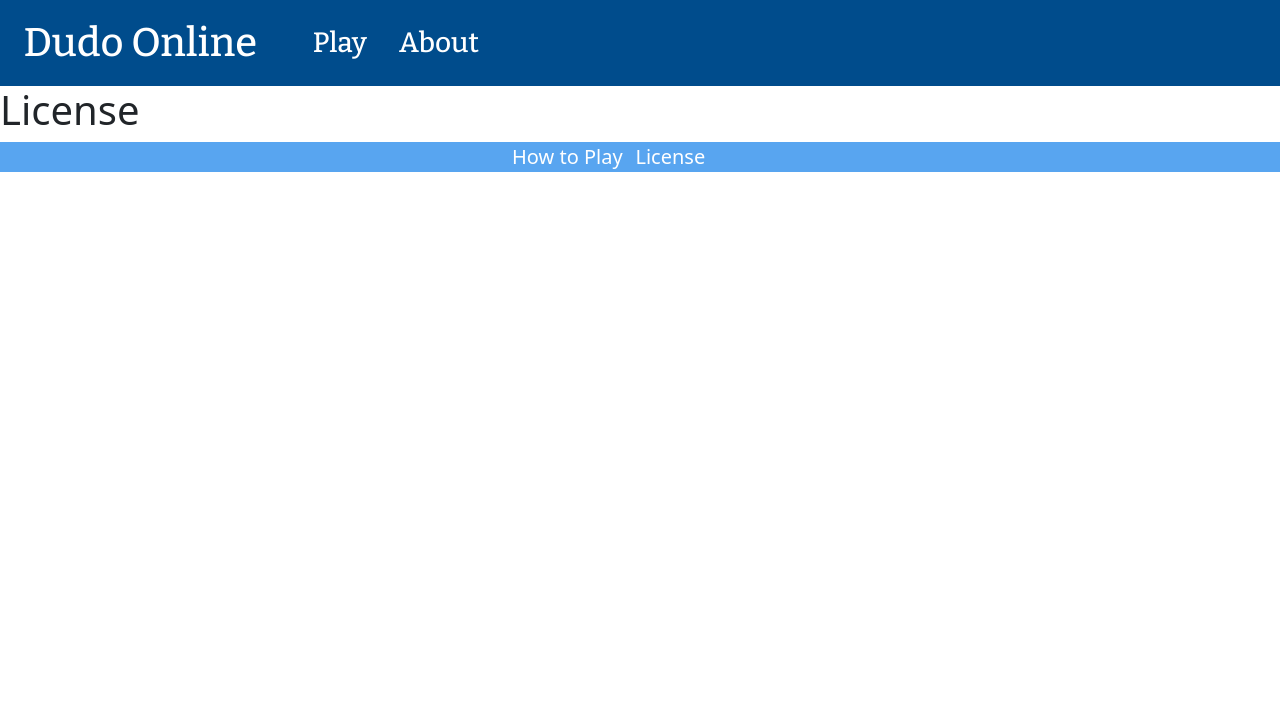
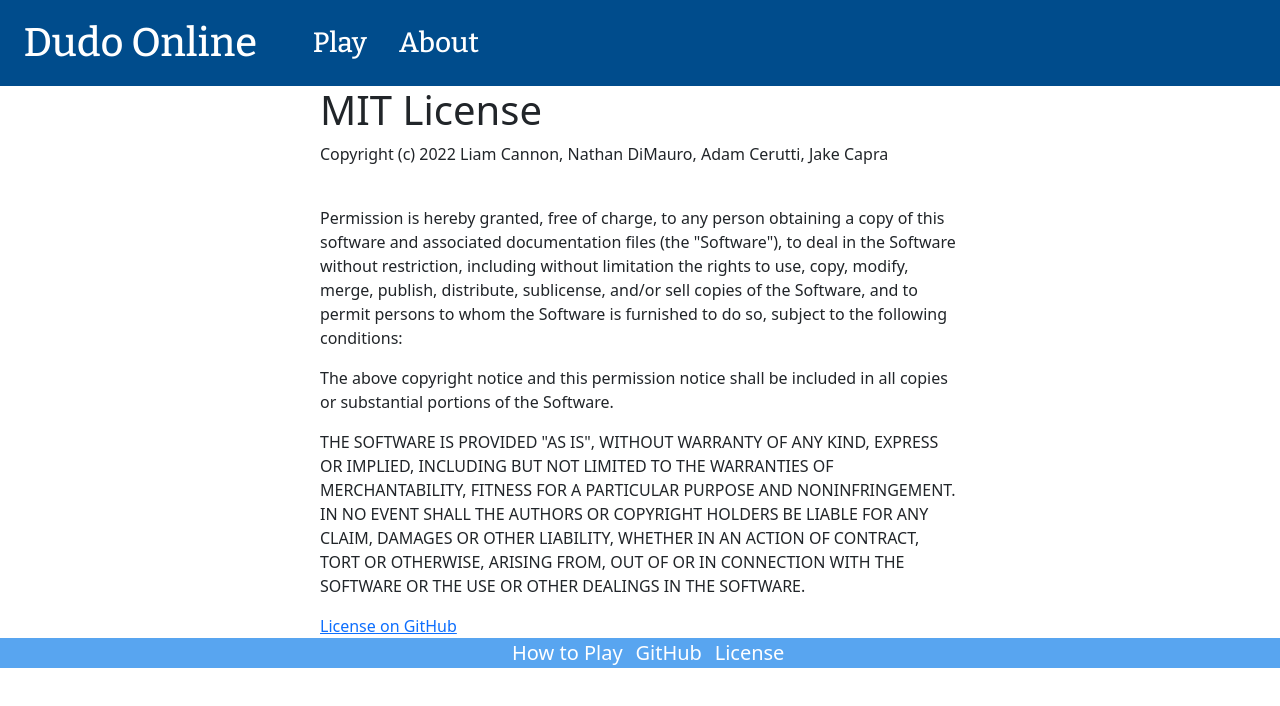
Before and after one commit to NathanDiMauro/Dudo, a React (Create React App) app in the folder client/dudo/: page /license in a window 1280 px wide. Shown: the top 706 px of the page. Built offline with nearby package versions, Linux system fonts and the light colour scheme.

Commit message:
New About/License pages
Fleshed out the "About" and "License" pages.
Added a link to the footer which opens the GitHub page in a new tab.

```diff
--- a/client/dudo/src/components/footer.js
+++ b/client/dudo/src/components/footer.js
@@ -7,6 +7,7 @@ class Footer extends React.Component {
       return (
         <div id='foot'>
           <a href='https://en.wikipedia.org/wiki/Dudo' className='fLink' id='first' target='new'>How to Play</a>
+          <a href='https://github.com/JakeCapra/Scrumshot' className='fLink' id='second' target='new'>GitHub</a>
           <Link to='/license' className='fLink'>License</Link>
         </div>
       )}
--- a/client/dudo/src/pages/about.js
+++ b/client/dudo/src/pages/about.js
@@ -3,7 +3,22 @@ import React from 'react'
 class About extends React.Component {
     render() {
       return (
+        <><div style={{marginLeft: '25%',marginRight: '25%'}}>
         <h1>About</h1>
+        <p>Dudo is a liar's dice game. Learn more <a href="https://en.wikipedia.org/wiki/Dudo" target="_blank">HERE</a></p>
+        <p>We at ScrumShot strive to create an online hub for players to enjoy the wonderful game that is Dudo.</p><br></br>
+        <p>
+          <h4>Team Members</h4>
+          <ul><h5>Front-end</h5>
+            <li>Nathan DiMauro</li>
+            <li>Adam Cerutti</li>
+          </ul>
+          <ul><h5>Back-end</h5>
+            <li>Liam Cannon</li>
+            <li>Jake Capra</li>
+          </ul>
+        </p>
+        </div></>
       )}
   }
   export default About
--- a/client/dudo/src/pages/license.js
+++ b/client/dudo/src/pages/license.js
@@ -3,7 +3,14 @@ import React from 'react'
 class License extends React.Component {
     render() {
       return (
-        <h1>License</h1>
+        <><div style={{marginLeft: '25%',marginRight: '25%'}}>
+        <h1>MIT License</h1>
+        <p>Copyright (c) 2022 Liam Cannon, Nathan DiMauro, Adam Cerutti, Jake Capra</p><br></br>
+        <p>Permission is hereby granted, free of charge, to any person obtaining a copy of this software and associated documentation files (the "Software"), to deal in the Software without restriction, including without limitation the rights to use, copy, modify, merge, publish, distribute, sublicense, and/or sell copies of the Software, and to permit persons to whom the Software is furnished to do so, subject to the following conditions:</p>
+        <p>The above copyright notice and this permission notice shall be included in all copies or substantial portions of the Software.</p>
+        <p>THE SOFTWARE IS PROVIDED "AS IS", WITHOUT WARRANTY OF ANY KIND, EXPRESS OR IMPLIED, INCLUDING BUT NOT LIMITED TO THE WARRANTIES OF MERCHANTABILITY, FITNESS FOR A PARTICULAR PURPOSE AND NONINFRINGEMENT. IN NO EVENT SHALL THE AUTHORS OR COPYRIGHT HOLDERS BE LIABLE FOR ANY CLAIM, DAMAGES OR OTHER LIABILITY, WHETHER IN AN ACTION OF CONTRACT, TORT OR OTHERWISE, ARISING FROM, OUT OF OR IN CONNECTION WITH THE SOFTWARE OR THE USE OR OTHER DEALINGS IN THE SOFTWARE.</p>
+        <a href="https://github.com/JakeCapra/Scrumshot/blob/main/LICENSE.md?plain=1" target="_blank">License on GitHub</a>
+        </div></>
       )}
   }
   export default License
```
